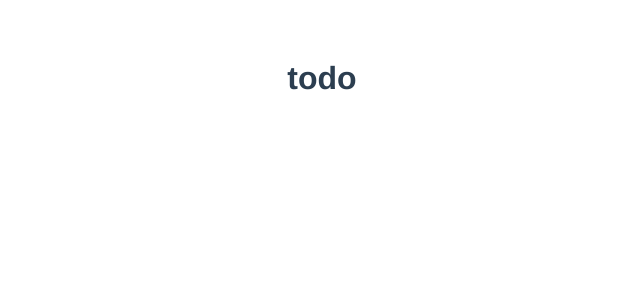
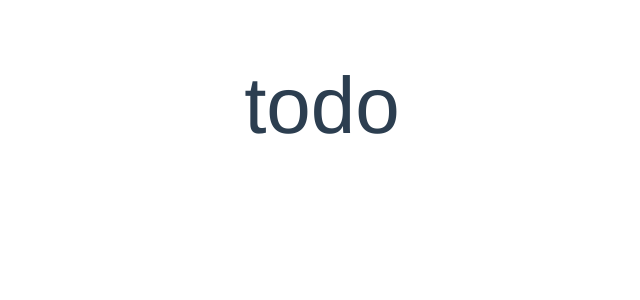
Before and after one commit to stephanierlandry/todo-app, a Vue app in the folder todo-app/: page / in a window 1280 px wide. Shown: the top 300 px of the page, without its empty margins (318-958 px from the left). Built offline with nearby package versions, Linux system fonts and the light colour scheme.

Commit message:
TodoList component created and imported to root

```diff
--- a/todo-app/src/App.vue
+++ b/todo-app/src/App.vue
@@ -1,18 +1,18 @@
 <template>
   <div id="app">
-    <HelloWorld msg="todo"/>
+    <todo-list list-name="My to-dos" />
   </div>
 </template>
 
 <script>
-import HelloWorld from './components/HelloWorld.vue'
+  import TodoList from './components/TodoList.vue'
 
   export default {
     name: 'App',
     components: {
-    HelloWorld
-  }
-}
+      TodoList,
+    },
+  };
 </script>
 
 <style>
--- /dev/null
+++ b/todo-app/src/components/TodoList.vue
@@ -0,0 +1,21 @@
+<template>
+  <div class="todo">
+    <h1>todo</h1>
+  </div>
+</template>
+
+<script>
+  export default {
+
+  }
+</script>
+
+<!-- Add "scoped" attribute to limit CSS to this component only -->
+<style scoped>
+
+  h1{
+  font-size:5em;
+  font-weight: normal;
+  }
+
+</style>
```
Lines whose indentation alone changed are shown as unchanged.
